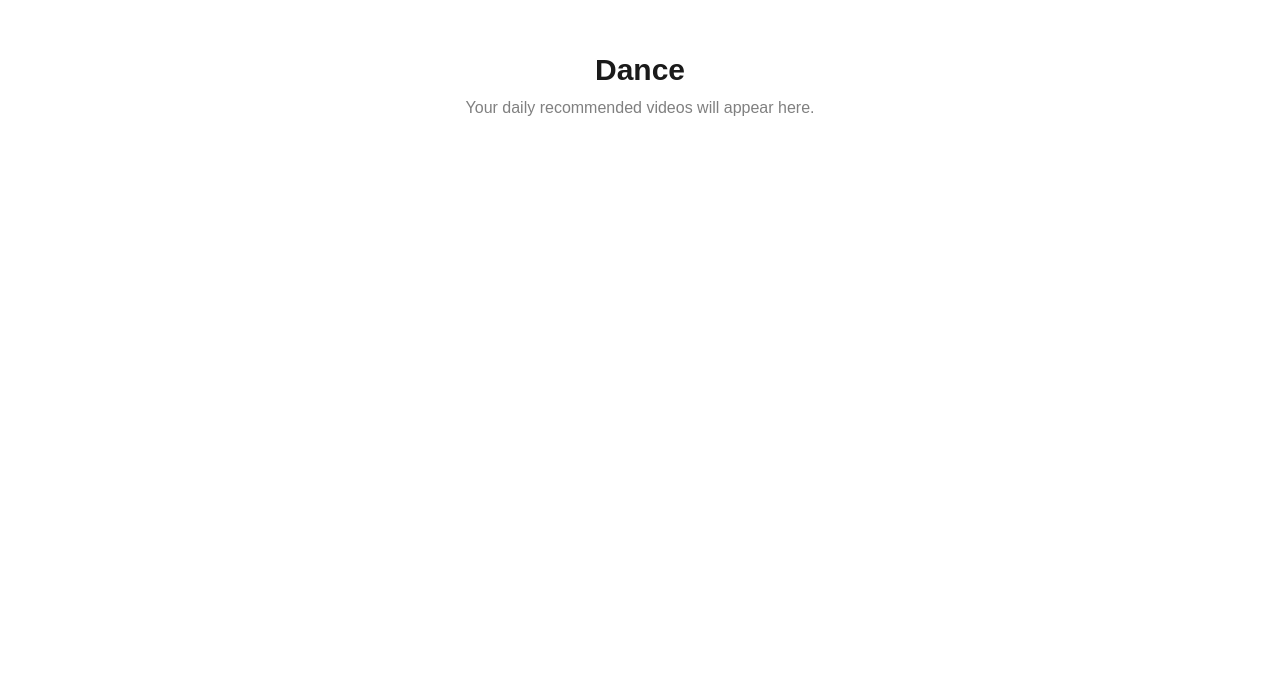
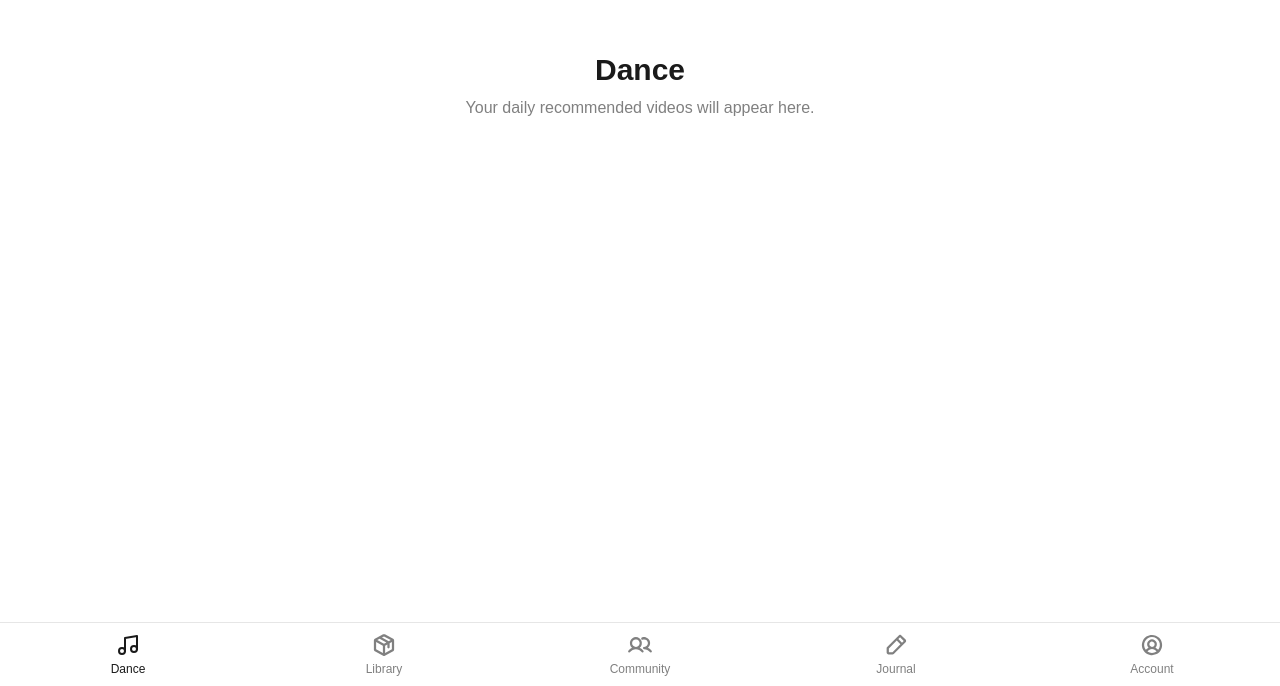
Before and after one commit to orangedrum/ytapp, a Next.js app: page / in a window 1280 px wide. Shown: the part 114-800 px from the top of the page. Built offline with nearby package versions, Linux system fonts and the light colour scheme; a web font is replaced by a local one.

Commit message:
Add missing app pages and account page

```diff
--- a/components/app-shell.tsx
+++ b/components/app-shell.tsx
@@ -36,7 +36,7 @@ export function AppShell({ children }: { children: React.ReactNode }) {
       </main>
 
       {/* Mobile Bottom Navigation */}
-      <div className={cn("fixed bottom-0 left-0 right-0 z-50 md:hidden", isStyleGuide && "hidden")}>
+      <div className={cn("fixed bottom-0 left-0 right-0 z-50", isStyleGuide && "hidden")}>
         <BottomNavigation
           activePath={activePath}
           onNavigate={handleNavigate}
--- /dev/null
+++ b/components/page.tsx
@@ -0,0 +1,10 @@
+import React from "react";
+
+export default function AccountPage() {
+  return (
+    <div className="flex flex-col items-center justify-center min-h-[50vh] p-8 text-center">
+      <h1 className="text-3xl font-bold">Account</h1>
+      <p className="text-muted-foreground mt-2">Manage your profile and settings here.</p>
+    </div>
+  );
+}
```
